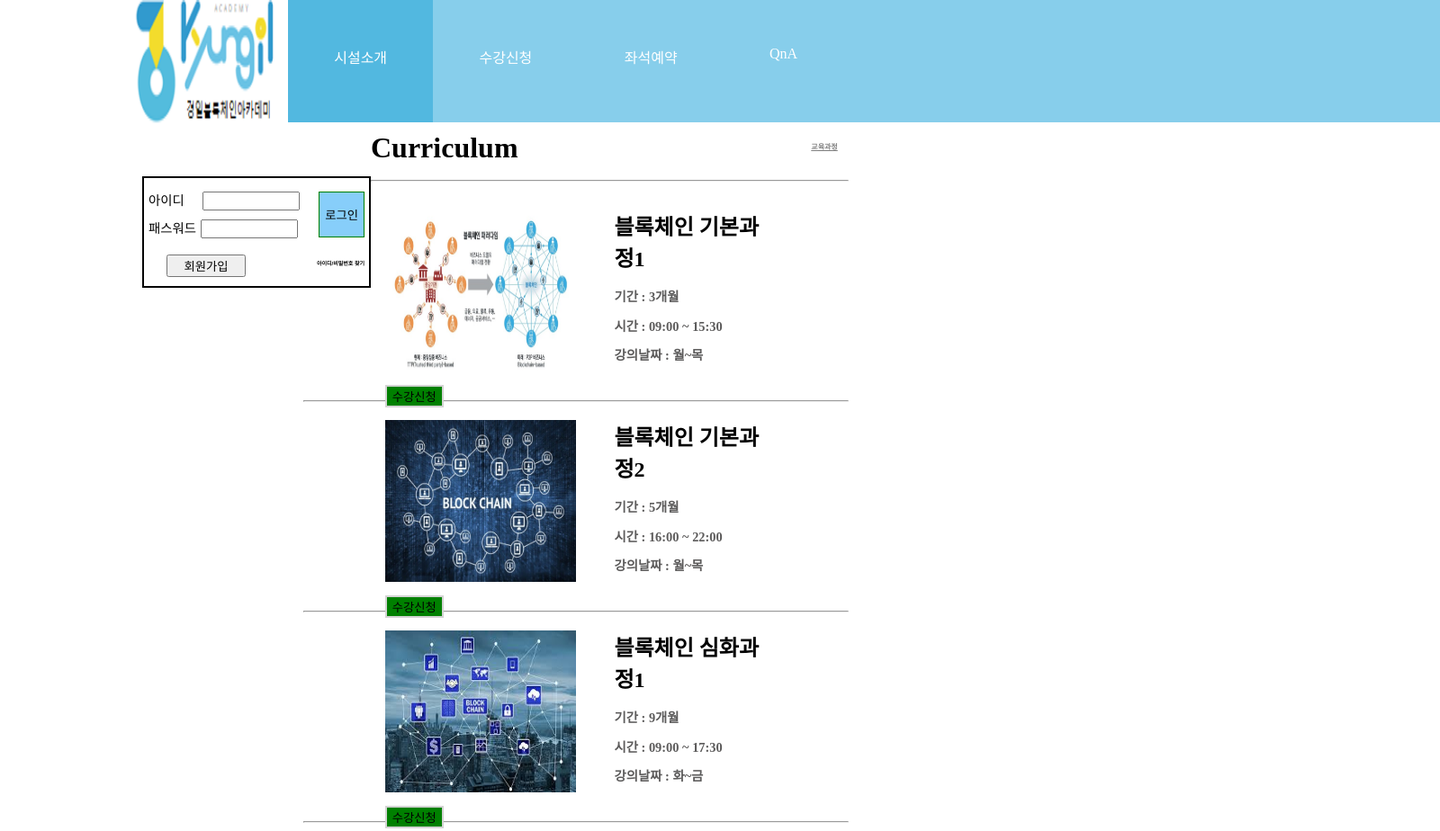
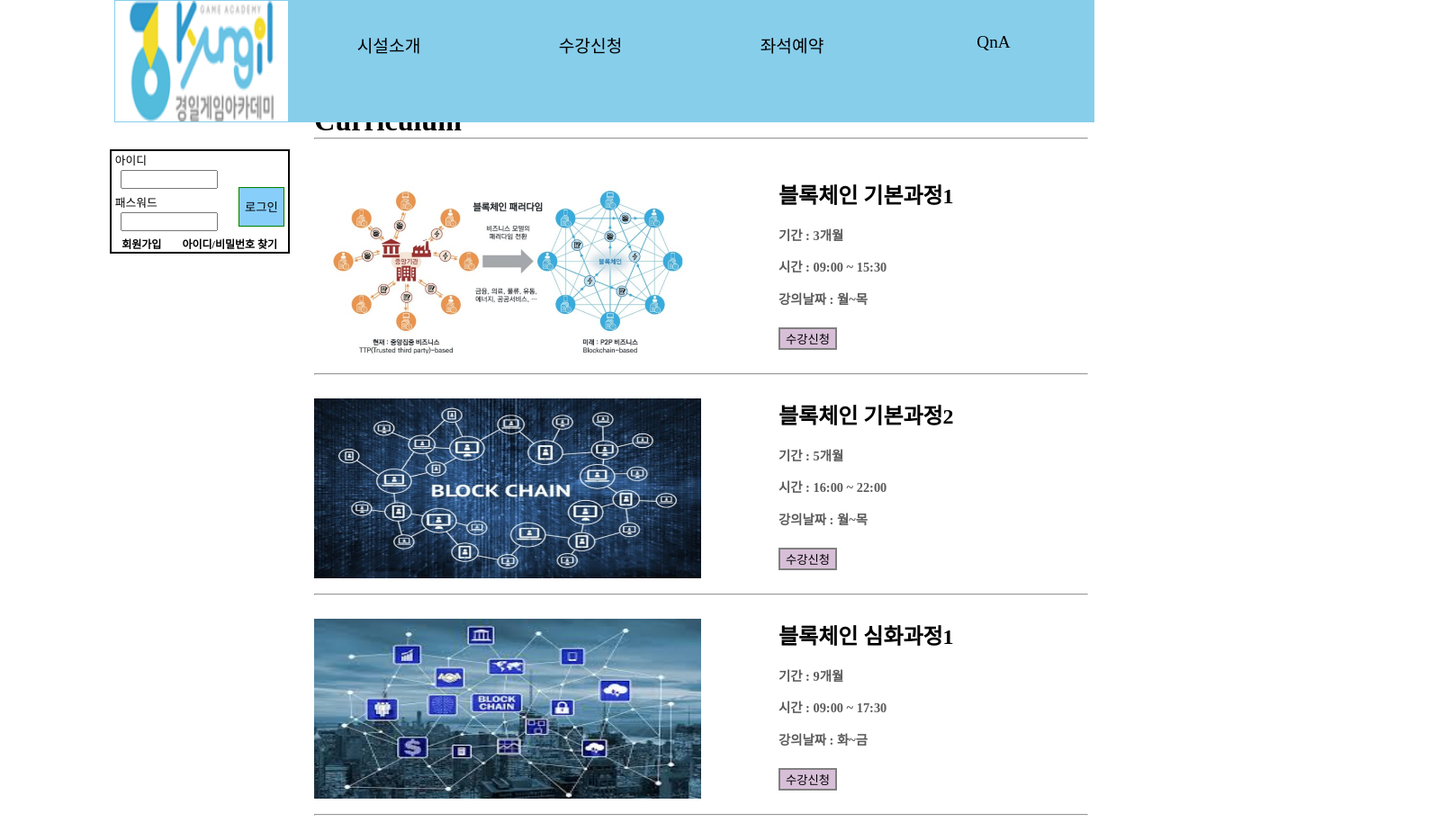
Before and after one commit to rmfkxhxh/KyoungilBlockchainAcademy, a plain HTML site: page sugang.html in a window 1280 px wide. Shown: the top 924 px of the page at 90% size, 1600 px wide, since content can reach past the window. Drawn offline with Linux system fonts and the light colour scheme.

Commit message:
commit on 'sky'

```diff
--- a/css/sugang.css
+++ b/css/sugang.css
@@ -1,14 +1,33 @@
 header {
-    height: 100px;
+    height: 70px;
 }
 
 .login {
-    width: 250px;
-    height: 120px;
+    width: 15.5%;
     border: 2px solid black;
-    margin-left: 150px;
+    margin-left: 9%;
     float: left;
     margin-top: 4%;
+}
+
+#loginbtn:hover {
+    cursor: pointer;
+}
+
+#loginformbox {
+    display: flex;
+    justify-content: space-around;
+    font-size: 75%;
+    font-weight: 600;
+}
+
+.member{
+    /* background-color: red; */
+}
+
+.member:hover {
+    color: blue;
+    cursor: pointer;
 }
 
 .lgi {
@@ -19,23 +38,25 @@ header {
 
 .blockChain {
     width: 50%;
-    height: 90%;
+    height: 100%;
     float: left;
     margin-right: 10%;
 }
 .sugang {
-    width: 70%;
+    width: 100%;
     height: 20%;
-    margin: auto;
     margin-bottom: 2%;
     margin-top: 3%;
+    /* background-color: slateblue; */
 }
 
 .sugangAll {
-    width: 48%;
+    width: 68%;
     height: 1000px;
     margin: auto;
-    margin-top: 30px;
+    margin-top: 1%;
+    margin-right: 5%;
+    /* background-color: springgreen; */
 }
 
 .Foot {
@@ -49,64 +70,73 @@ header {
 .textsiz {
     font-size:90%;
     color: rgb(92, 91, 91);
-    margin-top: -1%;
+    line-height: 80%;
 }
 
 .curriC {
     width: 30%;
     height: 100%;
     display: flex;
-    margin: auto;
-    margin-left: 26%;
+    margin-left: 27%;
     margin-top: 3%;
     margin-bottom: -1%;
     font-size: 200%;
 }
 
 .Buto {
-    background-color: green;
-    border: 2px solid lightgrey;
+    background-color: thistle;
+    border: 2px solid gray;
+}
+
+.Buto:hover{
+    color: black;
+    cursor: pointer;
 }
 
 .nav-container {
     display: flex;
     flex-direction: row;
-    width: 100%;
     margin: 0; /*불필요한 공백 제거*/
     padding: 0; /*불필요한 공백 제거*/
-    background-color: skyblue;
     list-style-type: none; /*목록 기호 제거*/
 }
 
 .nav-item {
+    background-color: skyblue;
     padding: 4%;
-    cursor: pointer; /*커서모양 포인터로 함*/
+    width: 25%;
+    text-align: center;
+    font-size: 120%;
+    /* cursor: pointer; 커서모양 포인터로 함 */
 }
 .nav-item a {
     text-align: center;
     text-decoration: none;
     color: white;
 }
-.nav-item:nth-child(1) {
+/* .nav-item:nth-child() {
     background-color: rgb(82, 184, 224);
-}
+} */
 .nav-item:hover {
     background-color: rgb(82, 184, 224);
+    cursor: pointer;
 }
 .nav-container {
     position:absolute;
     top: 0; /* 상단위치를 0으로 */
     height: 17%;
     left: 25%;
+    width: 70%
 }
 
 .logo {
-    margin-left: 10%;
+    margin-left: 9.3%;
     margin-right: 10%;
-    top: 0;
+    top: 0%;
     display: block;
     width: 15%;
-    height: 20%;
+    height: 16.7%;
     position: absolute;
+    border: 1px solid skyblue;
     /* border: 2px solid black; */
 }
--- a/js/sugang.js
+++ b/js/sugang.js
@@ -1,14 +1,35 @@
-var clickCount = 0;
+let ref = document.location.href.split('/');
+let tmp = ref.pop();
+// console.log(tmp);
+// console.log(tmp=="sisul.html");
+// console.log(tmp=="sugang.html");
+// console.log(tmp.match("sugang.html"));
+if (tmp=="sisul.html") document.getElementById("nav0").style.backgroundColor = 'rgb(82, 184, 224)';
+else if (tmp=="sugang.html") document.getElementById("nav1").style.backgroundColor = 'rgb(82, 184, 224)';
+
 function pushSi(e) {
-        if(clickCount%2 == 0) {
-            window.alert("수강신청하시겠습니까?");
-            e.style.backgroundColor = "red"
-            e.innerHTML = "신청취소"
+    // console.log(e.style.backgroundColor);
+    // console.log(e.innerHTML);
+    var result = (e.innerHTML==="수강신청") ? confirm("수강신청 하시겠습니까?") : confirm("수강신청을 취소하시겠습니까?")
+    if(result){
+        if (e.innerHTML==="수강신청") {
+            e.style.backgroundColor = "red";
+            e.innerHTML = "신청취소";
         }
+
         else {
-            window.alert("수강신청을 취소하시겠습니까?");
-            e.style.backgroundColor = "green"
-            e.innerHTML = "수강신청"
+            e.style.backgroundColor = "green";
+            e.innerHTML = "수강신청";
         }
-        clickCount++;
+    }
+    // if(e.innerHTML === "수강신청") {
+    //     window.alert("수강신청하시겠습니까?");
+    //     e.style.backgroundColor = "red";
+    //     e.innerHTML = "신청취소";
+    // }
+    // else {
+    //     window.alert("수강신청을 취소하시겠습니까?");
+    //     e.style.backgroundColor = "green";
+    //     e.innerHTML = "수강신청";
+    // }
 }
--- a/sugang.html
+++ b/sugang.html
@@ -8,20 +8,18 @@
     <link rel="stylesheet" href="./css/sugang.css" type="text/css">
     <!-- <link type="text/css" rel="stylesheet" href="/sisul.css"> -->
     <link type="text/css" rel="stylesheet" href="/css/common.css">
-    <script src="/js/sisul.js"></script>
+    <!-- <script src="/js/sisul.js"></script>   -->
     <script src="/js/sugang.js"></script>
 </head>
 <body>
         <header class="Heds">
                 <nav>
-                    <a href="home.html"> <img class="logo" src="/img/kba.png"></a>
+                    <a href="home.html"> <img class="logo" src="/img/KYlogo.png"></a>
                     <ul class="nav-container">
-
-
-                        <li class="nav-item"><a href="">시설소개</a></li>
-                        <li class="nav-item"><a href="">수강신청</a></li>
-                        <li class="nav-item"><a href="">좌석예약</a></li>
-                        <li class="nav-item"><a href="">QnA</a></li>
+                        <li class="nav-item">시설소개</a></li>
+                        <li class="nav-item">수강신청</a></li>
+                        <li class="nav-item">좌석예약</a></li>
+                        <li class="nav-item">QnA</a></li>
                         <!-- <li class="nav-item"><a href="">목록5</a></li> -->
                     </ul>
                 </nav>
@@ -29,16 +27,19 @@
     <a style="margin: auto;">
     <div class="login">
         <div>
-            <button type="button" onclick="location.href='./login.html'" style="float: right; margin-right: 2%; margin-top: 6%; padding-top: 6%; padding-bottom: 6%; background-color: lightskyblue;border: 1px solid green;">로그인</button>
-            <label for="id" style="margin-left: 2%; font-size: 90%;">아이디</label><input type="text" class="lgi" style="margin-top: 6%; margin-left: 8%;">
-            <lebel for="password" style="margin-left: 2%; font-size: 90%;">패스워드</lebel><input type="password" class="lgi">
+            <button type="button" id="loginbtn" onclick="location.href='./login.html'" style="float: right; margin-right: 2%; margin-top: 20%; padding-top: 6%; padding-bottom: 6%; background-color: lightskyblue;border: 1px solid green;">로그인</button>
+            <label for="id" style="margin-left: 2%; font-size: 80%;">아이디</label><input type="text" class="lgi" style="margin-top: 1%; margin-left: 5%;">
+            <lebel for="password" style="margin-left: 2%; font-size: 80%;">패스워드</lebel><input type="password" class="lgi" style="margin-top: 1%; margin-left: 5%;">
         </div>
-        <div>
-            <button type="button" onclick="location.href='./member.html'" style="margin-top: 5%; margin-left: 10%; padding-left: 7%; padding-right: 7%;">회원가입</button>
-            <h6 style="float: right; margin-top: 7%; font-size: 2%; font-family:Arial, Helvetica, sans-serif; margin-right: 2%;">아이디/비밀번호 찾기</h6>
+        <div id="loginformbox">
+            <div class="member" onclick="location.href='./member.html'">회원가입</div>
+            <div class="member">아이디/비밀번호 찾기</div>
+            <!-- style="margin-top: 5%; margin-left: 1%; font-size: 75%; padding-left: 7%;"
+            style="float: right; margin-top: 5%; font-size: 75%; font-family:Arial, Helvetica, sans-serif; margin-right: 2%"; -->
         </div>
     </div>
-    <h4 style="float: right; margin-right: 27%;color: gray; font-size: 50%;"><u>교육과정</u></h4>
+
+    <!-- <h4 style="float: right; color: gray; font-size: 100%;"><u>교육과정</u></h4> -->
     <h1 class="curriC">Curriculum</h1>
     <div class="sugangAll">
         <hr style="margin-bottom: 5%">
@@ -47,9 +48,9 @@
                 <h2>블록체인 기본과정1</h2>
                 <p></p>
                 <h5 class="textsiz">기간 : 3개월</h5>
-                <h5 class="textsiz" style="margin-top: -3%;">시간 : 09:00 ~ 15:30</h5>
-                <h5 class="textsiz" style="margin-top: -3%;">강의날짜 : 월~목</h5>
-                <button type="button" class="Buto" id="pushDe" onclick="pushSi(this)">수강신청</button>
+                <h5 class="textsiz">시간 : 09:00 ~ 15:30</h5>
+                <h5 class="textsiz">강의날짜 : 월~목</h5>
+                <button type="button" class="Buto" onclick="pushSi(this)">수강신청</button>
         </div>
         <hr>
         <div class="sugang">
@@ -57,9 +58,9 @@
                 <h2>블록체인  기본과정2</h2>
                 <p></p>
                 <h5 class="textsiz">기간 : 5개월</h5>
-                <h5 class="textsiz" style="margin-top: -3%;">시간 : 16:00 ~ 22:00</h5>
-                <h5 class="textsiz" style="margin-top: -3%;">강의날짜 : 월~목</h5>
-                <button type="button" class="Buto" id="pushDe" onclick="pushSi(this)">수강신청</button>
+                <h5 class="textsiz">시간 : 16:00 ~ 22:00</h5>
+                <h5 class="textsiz">강의날짜 : 월~목</h5>
+                <button type="button" class="Buto" onclick="pushSi(this)">수강신청</button>
             </span>
         </div>
         <hr>
@@ -68,9 +69,9 @@
                 <h2>블록체인  심화과정1</h2>
                 <p></p>
                 <h5 class="textsiz">기간 : 9개월</h5>
-                <h5 class="textsiz" style="margin-top: -3%;">시간 : 09:00 ~ 17:30</h5>
-                <h5 class="textsiz" style="margin-top: -3%;">강의날짜 : 화~금</h5>
-                <button type="button" class="Buto" id="pushDe" onclick="pushSi(this)">수강신청</button>
+                <h5 class="textsiz">시간 : 09:00 ~ 17:30</h5>
+                <h5 class="textsiz">강의날짜 : 화~금</h5>
+                <button type="button" class="Buto" onclick="pushSi(this)">수강신청</button>
         </div>
         <hr>
         <div class="sugang">
@@ -78,9 +79,9 @@
                 <h2>블록체인  심화과정2</h2>
                 <p></p>
                 <h5 class="textsiz">기간 : 6개월</h5>
-                <h5 class="textsiz" style="margin-top: -3%;">시간 : 13:00 ~ 22:00</h5>
-                <h5 class="textsiz" style="margin-top: -3%;">강의날짜 : 화~금</h5>
-                <button type="button" class="Buto" id="pushDe" onclick="pushSi(this)">수강신청</button>
+                <h5 class="textsiz">시간 : 13:00 ~ 22:00</h5>
+                <h5 class="textsiz">강의날짜 : 화~금</h5>
+                <button type="button" class="Buto" onclick="pushSi(this)">수강신청</button>
         </div>
     </div>
 </a>
```
Also changed, not shown: sisul.html (+1 -3 lines).
